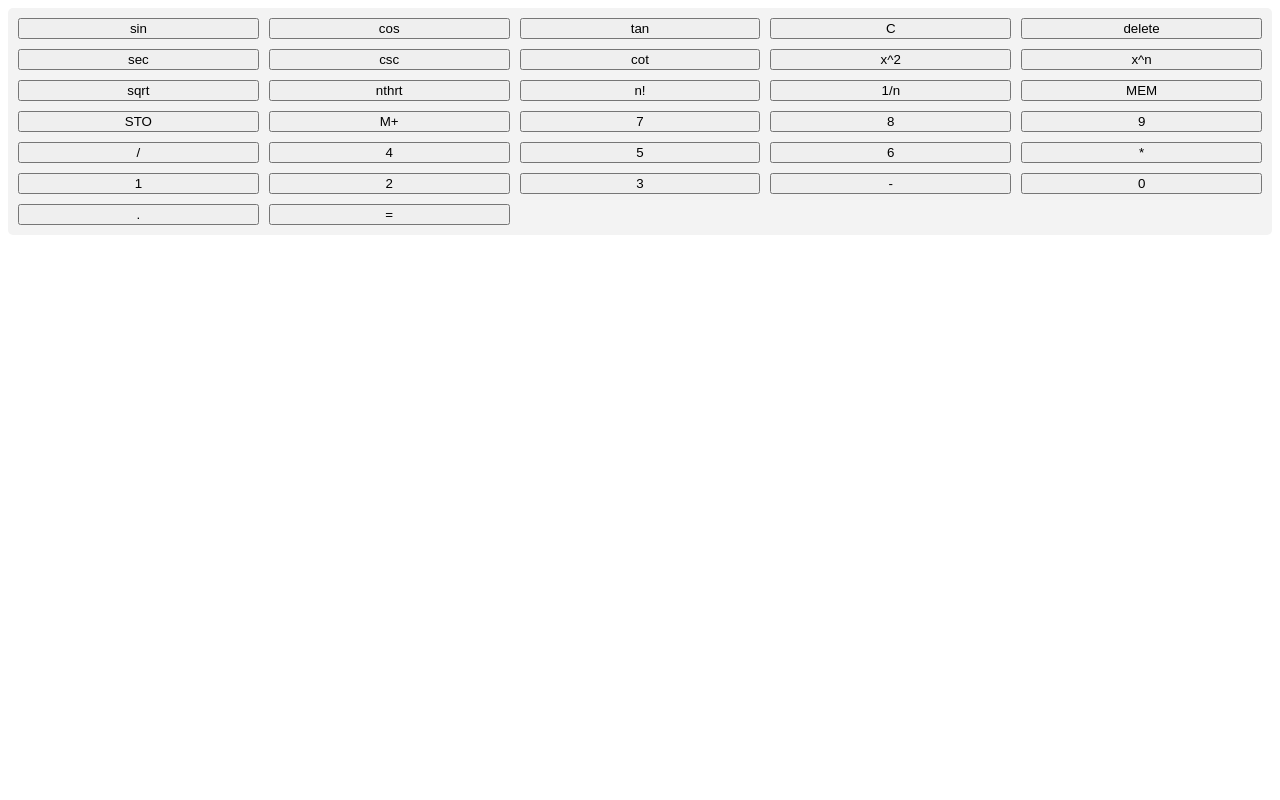
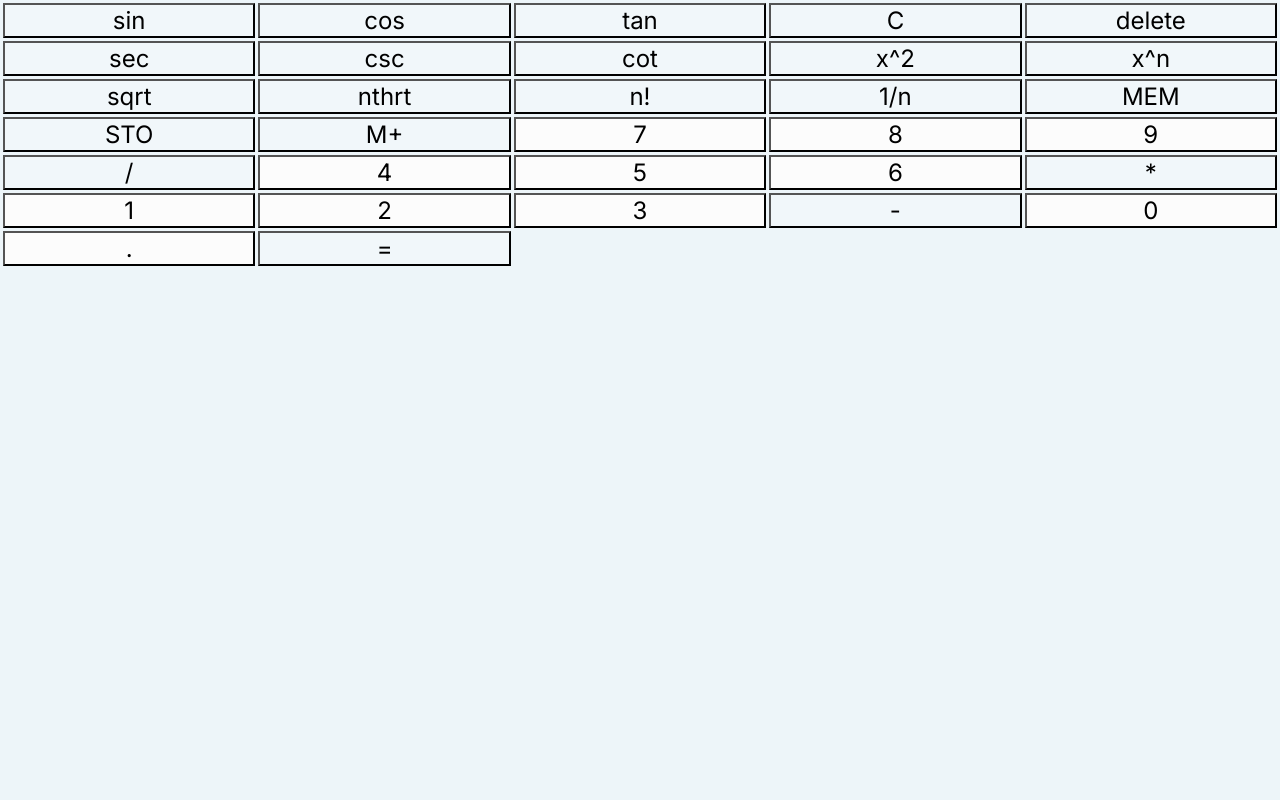
Before and after one commit to GIMMI42PIASTRATO/PHP-school-exercises, a PHP site: page /calculator/index.php in a window 1280 px wide. Run offline with PHP 8.4, Linux system fonts and the light colour scheme.

Commit message:
Refactor Keyboard class key definitions and update CSS styles for improved layout and design

```diff
--- a/calculator/style.css
+++ b/calculator/style.css
@@ -1,8 +1,39 @@
+@import url("https://fonts.googleapis.com/css2?family=Inter:ital,opsz,wght@0,14..32,100..900;1,14..32,100..900&display=swap");
+
+* {
+	font-family: "Inter", sans-serif;
+}
+
+html,
+body {
+	margin: 0;
+	height: 100%;
+	background-color: #edf5f9;
+}
+
 .keyboard {
 	display: grid;
+	grid-gap: 3px;
+	padding: 3px;
+	border-radius: 5px;
 	grid-template-columns: repeat(5, 1fr);
-	grid-gap: 10px;
-	padding: 10px;
-	background-color: #f3f3f3;
-	border-radius: 5px;
 }
+
+.key {
+	display: flex;
+	justify-content: center;
+	align-items: center;
+	font-size: 1.5rem;
+}
+
+.number {
+	background-color: #fcfcfc;
+}
+
+.operator {
+	background-color: #f1f7fa;
+}
+
+.equal {
+	background-color: #1975c5;
+}
```
Also changed, not shown: calculator/class/Keyboard.php (+32 -32 lines).
